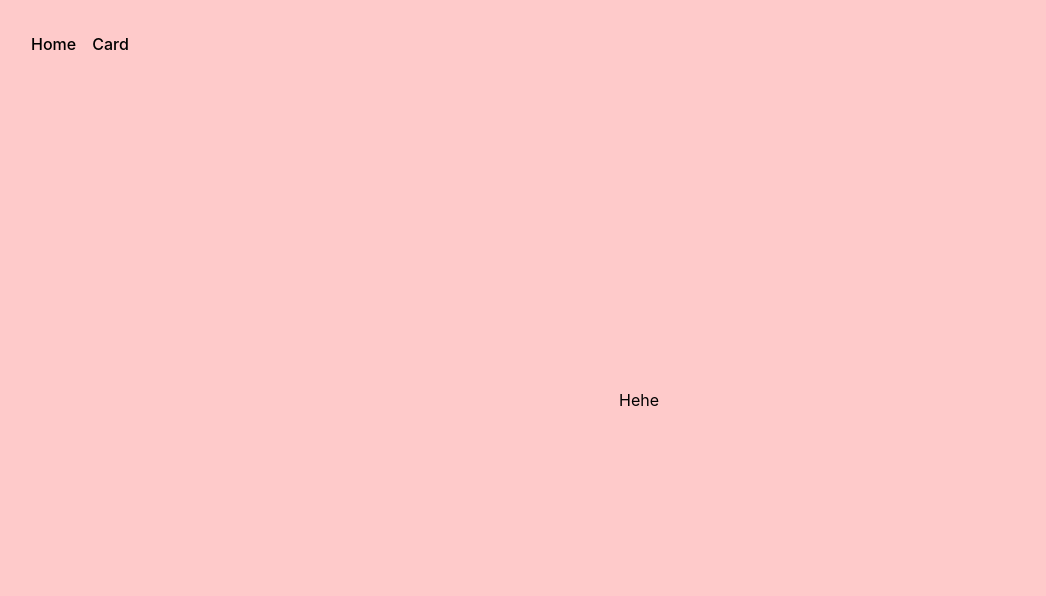
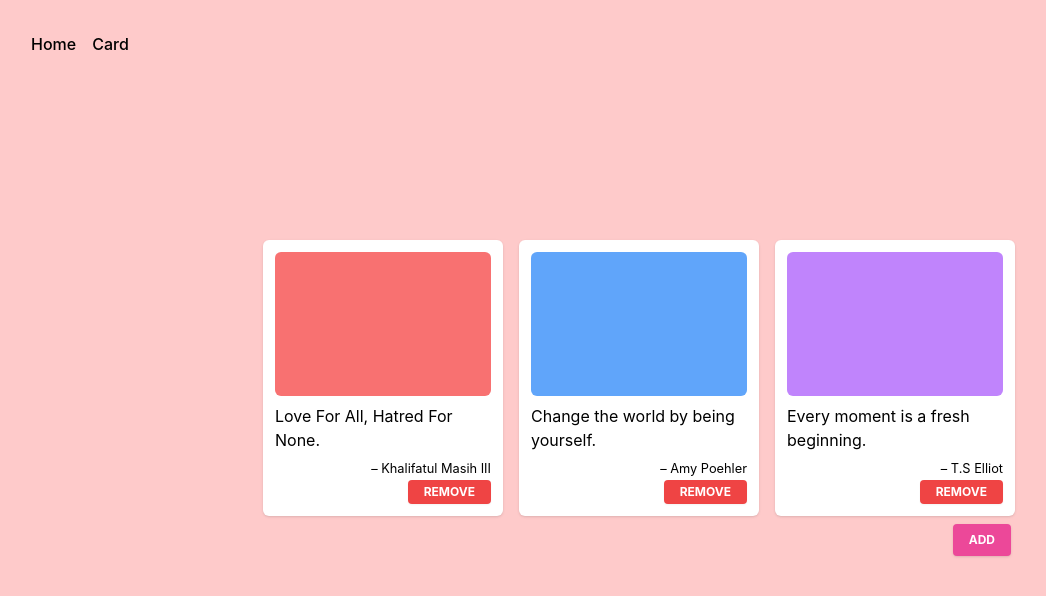
Before and after one commit to lionelritchie29/framer-playground, a React (Vite) app: page /card in a window 1280 px wide. Shown: the top 596 px of the page, without its empty margins (1-1047 px from the left). Built offline with nearby package versions, Linux system fonts and the light colour scheme.

Commit message:
add: card enter and exit anim

```diff
--- a/src/App.jsx
+++ b/src/App.jsx
@@ -16,8 +16,9 @@ function App() {
   ];
 
   return (
-    <div className='w-full h-screen flex justify-center items-center bg-red-200'>
-      <nav className='fixed top-8 left-8'>
+    <div className='w-full min-h-screen flex justify-center items-center bg-red-200'>
+      <main className='max-w-4xl mx-auto'>
+        <nav className='absolute top-8 left-8'>
           <ul className='flex space-x-4 font-medium'>
             {links.map((link) => (
               <li key={link.title}>
@@ -30,6 +31,7 @@ function App() {
         </nav>
 
         <Outlet />
+      </main>
     </div>
   );
 }
--- /dev/null
+++ b/src/components/Card.jsx
@@ -0,0 +1,44 @@
+import { motion, useIsPresent } from 'framer-motion';
+import { useRef, useState } from 'react';
+
+export default function Card({ card, remove }) {
+  const [position, setPosition] = useState({ left: 0, top: 0 });
+  const isPresent = useIsPresent();
+  const ref = useRef(null);
+
+  const handleRemove = () => {
+    const position = ref.current.getBoundingClientRect();
+    setPosition(position);
+    remove(card.id);
+  };
+
+  return (
+    <motion.div
+      ref={ref}
+      initial={{ x: -300, opacity: 0 }}
+      animate={{ x: 0, opacity: 1 }}
+      exit={{ x: 300, opacity: 0 }}
+      layout
+      className='relative w-60 p-3 rounded-md bg-white shadow pb-16'
+      style={{
+        position: !isPresent ? 'absolute' : 'relative',
+        left: !isPresent ? position.left : 'auto',
+        top: !isPresent ? position.top : 'auto',
+      }}>
+      <div className={`w-full h-36 rounded-md bg-blue-400 ${card.color}`}></div>
+      <div className='mt-2'>{card.text}</div>
+
+      <div className='absolute bottom-2 right-2'>
+        <small className='block text-right mr-1'>– {card.credit}</small>
+        <div className='text-right'>
+          <button
+            onClick={() => handleRemove()}
+            className='bg-red-500 text-white active:bg-red-600 font-bold uppercase text-xs px-4 py-1 rounded shadow-sm hover:shadow-md outline-none focus:outline-none mr-1 mb-1 ease-linear transition-all duration-150'
+            type='button'>
+            Remove
+          </button>
+        </div>
+      </div>
+    </motion.div>
+  );
+}
--- a/src/routes/card.jsx
+++ b/src/routes/card.jsx
@@ -1,3 +1,101 @@
+import { AnimatePresence } from 'framer-motion';
+import { useState } from 'react';
+import Card from '../components/Card';
+
 export default function CardPage() {
-  return <div>Hehe</div>;
+  const [cards, setCards] = useState([
+    {
+      id: 1,
+      text: 'Love For All, Hatred For None.',
+      color: 'bg-red-400',
+      credit: 'Khalifatul Masih III',
+    },
+    {
+      id: 2,
+      text: 'Change the world by being yourself.',
+      color: 'bg-blue-400',
+      credit: 'Amy Poehler',
+    },
+    {
+      id: 3,
+      text: 'Every moment is a fresh beginning.',
+      color: 'bg-purple-400',
+      credit: 'T.S Elliot',
+    },
+  ]);
+
+  const [spareCards, setSpareCards] = useState([
+    {
+      id: 4,
+      text: 'Aspire to inspire before we expire. ',
+      color: 'bg-pink-400',
+      credit: 'Unknown',
+    },
+    {
+      id: 5,
+      text: 'Whatever you do, do it well.',
+      color: 'bg-green-400',
+      credit: 'Walt Disney',
+    },
+    {
+      id: 6,
+      text: 'What we think, we become. ',
+      color: 'bg-yellow-400',
+      credit: 'Buddha',
+    },
+    {
+      id: 7,
+      text: 'All limitations are self-imposed.',
+      color: 'bg-red-400',
+      credit: 'Oliver Wendell Holmes',
+    },
+    {
+      id: 8,
+      text: 'Be so good they can’t ignore you.',
+      color: 'bg-red-400',
+      credit: 'Steve Martin',
+    },
+    {
+      id: 9,
+      text: 'And still, I rise.',
+      color: 'bg-purple-400',
+      credit: 'Maya Angelou',
+    },
+  ]);
+
+  const add = () => {
+    if (spareCards.length == 0) return;
+    const index = Math.floor(Math.random() * spareCards.length);
+    setCards([...cards, spareCards[index]]);
+    setSpareCards(spareCards.filter((c, i) => i !== index));
+  };
+
+  const remove = (id) => {
+    const removed = cards.find((c) => c.id === id);
+    setCards(cards.filter((c) => c.id !== id));
+    setSpareCards([...spareCards, removed]);
+  };
+
+  return (
+    <div className='px-4 lg:px-0 py-8'>
+      <ul className='grid grid-cols-1 md:grid-cols-2 lg:grid-cols-3 gap-4'>
+        <AnimatePresence>
+          {cards.map((card, idx) => (
+            <Card remove={remove} card={card} key={idx} />
+          ))}
+        </AnimatePresence>
+      </ul>
+
+      {spareCards.length > 0 && (
+        <div className='text-right mt-2'>
+          <button
+            onClick={() => add()}
+            className='bg-pink-500 text-white active:bg-pink-600 font-bold uppercase text-xs px-4 py-2 rounded shadow hover:shadow-md outline-none focus:outline-none mr-1 mb-1 ease-linear transition-all duration-150'
+            type='button'>
+            Add
+          </button>
+        </div>
+      )}
+    </div>
+  );
 }
```
Lines whose indentation alone changed are shown as unchanged.
